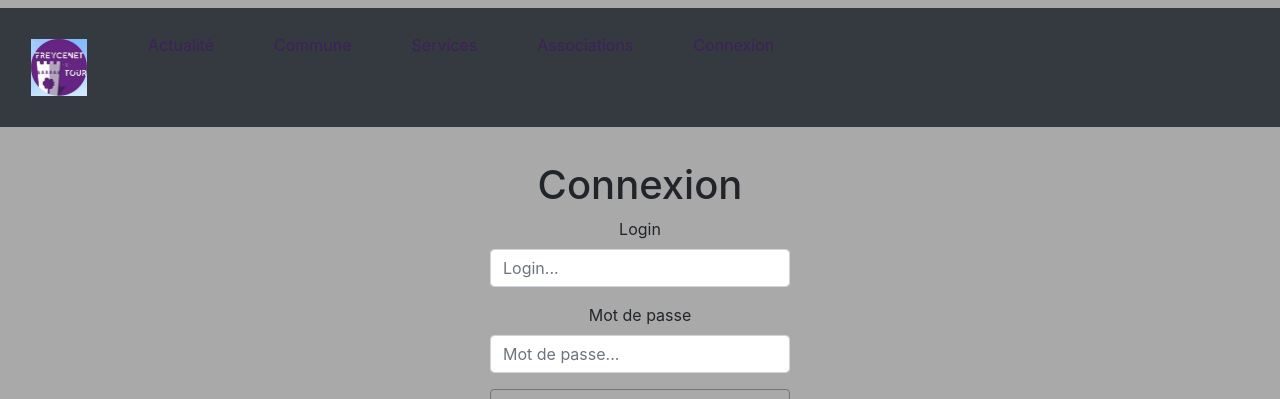
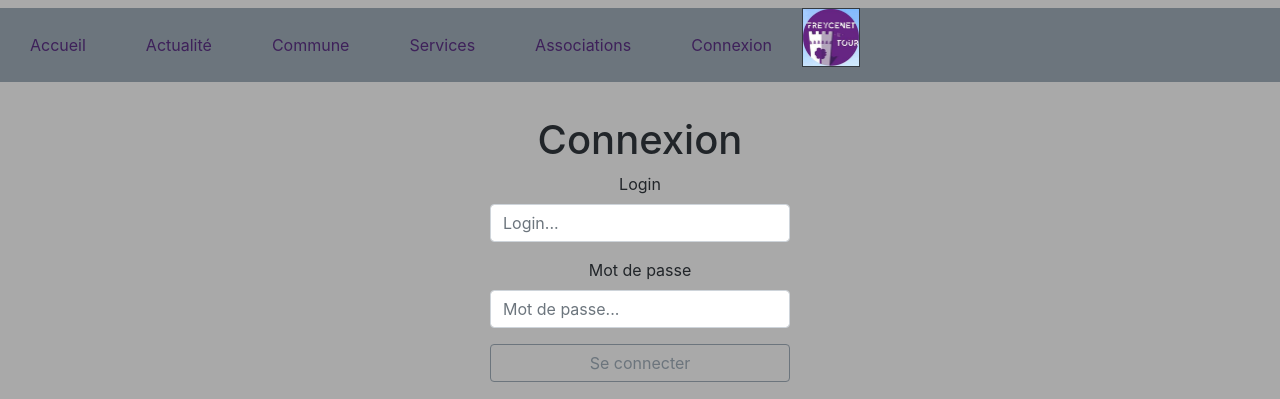
Before and after one commit to ByWind80800/Stage_Zark_Bywind_public, a PHP site: page / in a window 1280 px wide. Shown: the part 165-564 px from the top of the page. Run offline with PHP 8.4, Linux system fonts and the light colour scheme.

Commit message:
Changement menu

```diff
--- a/Vue/Css/page.css
+++ b/Vue/Css/page.css
@@ -20,13 +20,13 @@ div{
 div a{
 	display: inline-block;
 	text-decoration: none;
-	padding: 20px 30px;
 }
 .lien{
 	color: #3E215A;
 	border-top: 5px solid rgba(0.0,0.0,0.0,0.0);
 	border-bottom: 5px solid rgba(0.0,0.0,0.0,0.0);
 	background-color: rgba(0.0,0.0,0.0,0.0);
+	padding: 20px 30px;
 }
 .lien:hover{
 	color: #3E215A;
@@ -34,23 +34,8 @@ div a{
 	border-bottom: 5px solid #3E215A;
 	background-color: darkgrey;
 	text-decoration: none;
+	padding: 20px 30px;
 }
-
-.imglogo{
-	border-top: 5px solid rgba(0.0,0.0,0.0,0.0);
-	border-bottom: 5px solid rgba(0.0,0.0,0.0,0.0);
-	background-color: rgba(0.0,0.0,0.0,0.0);
-}
-
-.imglogo:hover{
-	color: #3E215A;
-	border-top: 5px solid #3E215A;
-	border-bottom: 5px solid #3E215A;
-	background-color: darkgrey;
-	text-decoration: none;
-}
-
-.
 .soustitre{
 	background-color:grey;
 	text-align: center;
--- a/Vue/includes/menu.php
+++ b/Vue/includes/menu.php
@@ -1,13 +1,14 @@
 <section>
 	<!-- Barre de navigation -->
 		<div>
-			<ul class="nav navbar-dark bg-dark">
-		      	<li><a class="lien" href="index.php?page=Controler&param=Accueil"><img src="Vue/img/logo.png" class="imglogo"></a></li>
+			<ul class="nav navbar-secondary bg-secondary">
+		      	<li><a class="lien" href="index.php?page=Controler&param=Accueil">Accueil</a></li>
 				<li><a class="lien" href="#">Actualité</a></li>
 				<li><a class="lien" href="#">Commune</a></li>
 				<li><a class="lien" href="#">Services</a></li>
 				<li><a class="lien" href="#">Associations</a></li>
 				<li><a class="lien" href="index.php?page=Controler&param=Connexion">Connexion</a></li>
+				<li><img src="Vue/img/logo.png" class="justify-content-end"></li>
 		    </ul>
 		    <br/>
 		</div>
```
